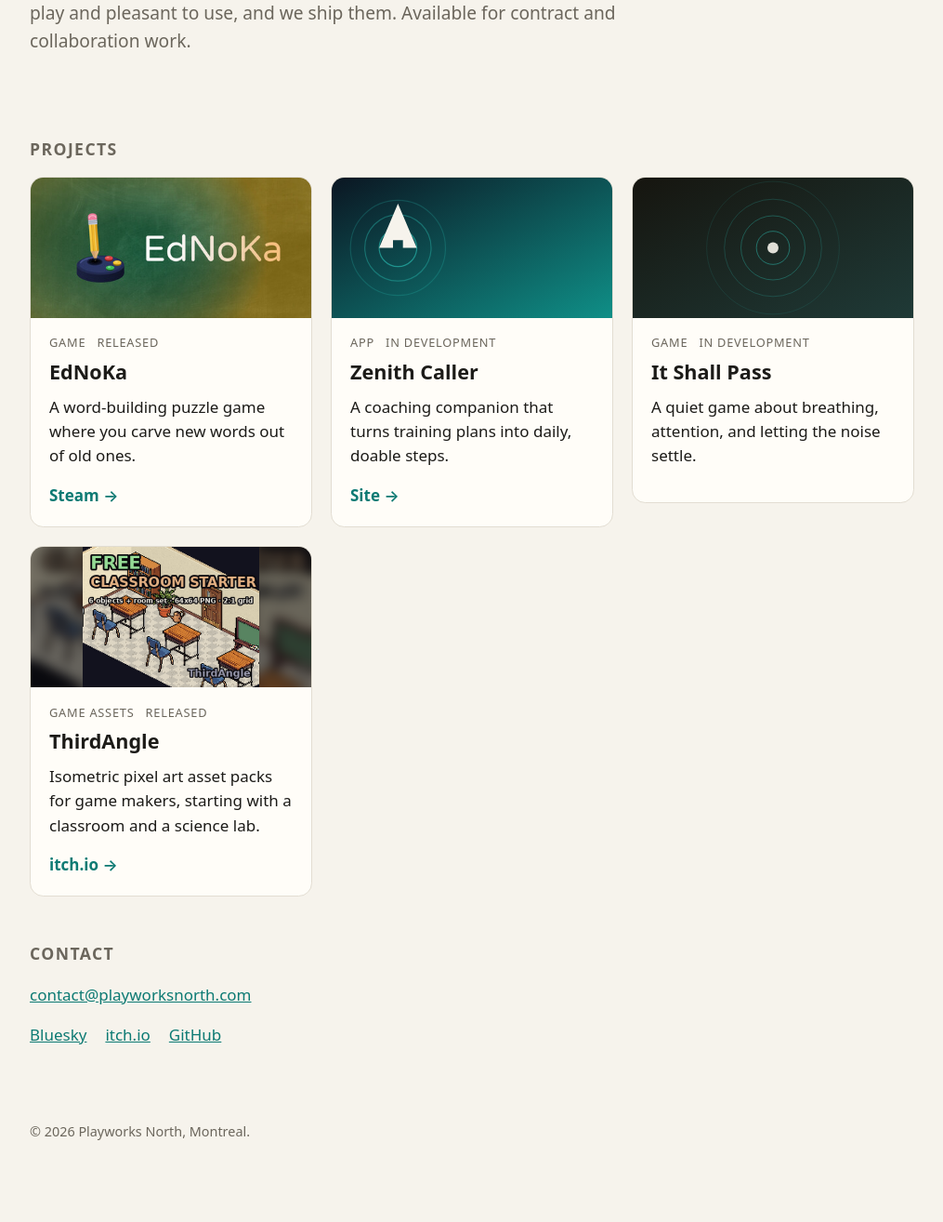
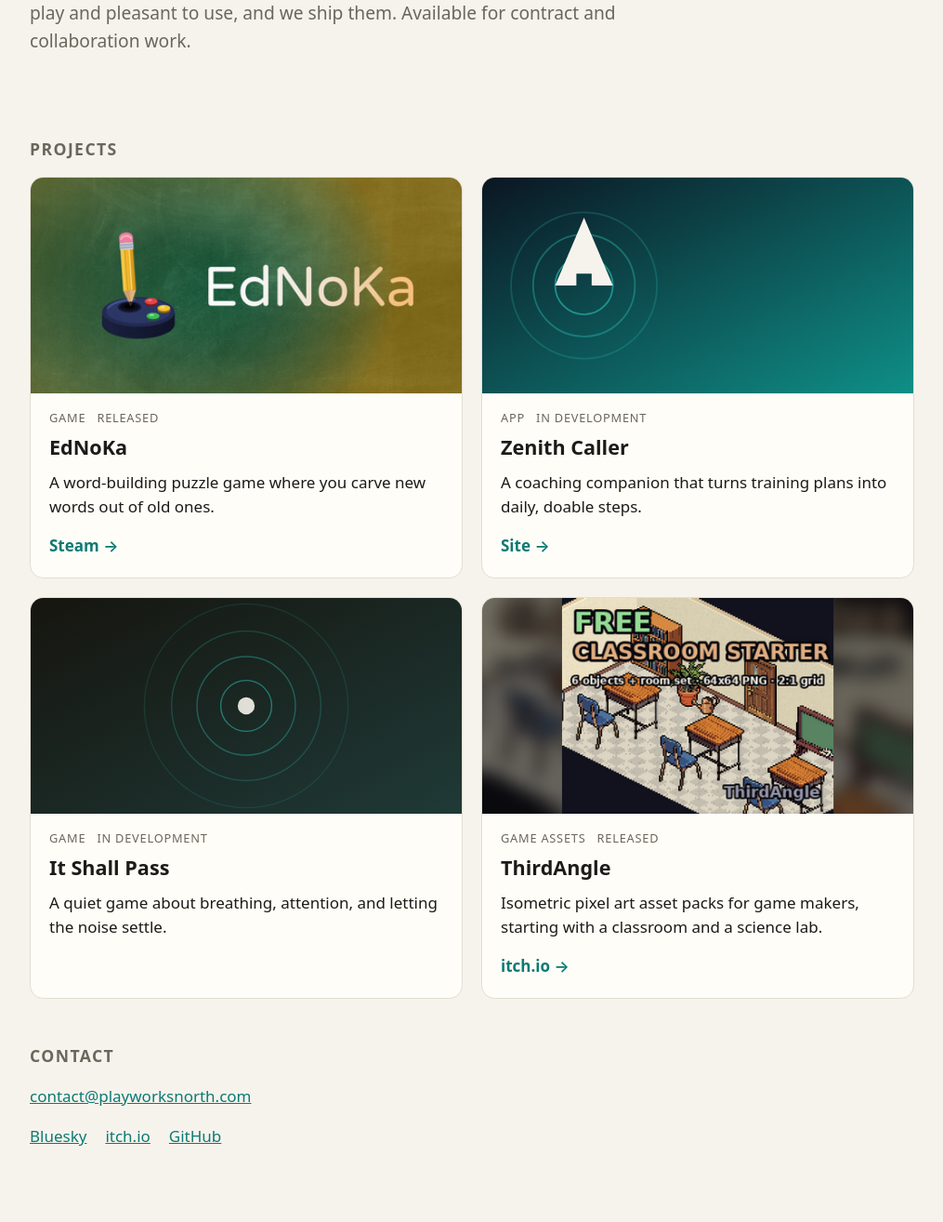
Before and after one commit to playworksnorth/playworksnorth.com, a Django app: page / in a window 1280 px wide. Shown: the part 239-1553 px from the top of the page at 93% size, without its empty margins (132-1147 px from the left). Before the commit the page ends 1465 px from the top, so only its background shows below. Run offline with Django 5.2, Linux system fonts and the light colour scheme.

Commit message:
fix: project cards grid broke on desktop, orphaned the 4th card
auto-fit sized to 3 columns at the site's max width, so ThirdAngle
landed alone on its own row with a big empty gap next to it. Switched
to an explicit 1-column mobile / 2-column desktop grid so the four
cards always pair up evenly.

Co-Authored-By: Claude Sonnet 5 <noreply@anthropic.com>
Claude-Session: https://claude.ai/code/session_01EMxeBxptWDXhTcwUsGQPng

```diff
--- a/playworksnorth/core/static/core/style.css
+++ b/playworksnorth/core/static/core/style.css
@@ -27,11 +27,13 @@ main, .site-header, .site-footer { max-width: 62rem; margin: 0 auto; padding: 0
 .hero h1 { font-size: clamp(2rem, 5vw, 3.25rem); line-height: 1.1; margin: 0 0 1rem; }
 .lede { font-size: 1.2rem; color: var(--muted); max-width: 40rem; margin: 0; }
 h2 { font-size: 1.1rem; text-transform: uppercase; letter-spacing: .08em; color: var(--muted); margin: 3rem 0 1rem; }
-.cards { list-style: none; padding: 0; margin: 0; display: grid; gap: 1.25rem; grid-template-columns: repeat(auto-fit, minmax(16rem, 1fr)); }
+.cards { list-style: none; padding: 0; margin: 0; display: grid; gap: 1.25rem; grid-template-columns: 1fr; }
+@media (min-width: 40rem) { .cards { grid-template-columns: repeat(2, 1fr); } }
+.cards > li { display: flex; }
 .card {
   background: var(--card); border: 1px solid var(--line); border-radius: .9rem;
   display: flex; flex-direction: column; overflow: hidden; text-decoration: none; color: inherit;
-  transition: transform .15s ease, box-shadow .15s ease, border-color .15s ease;
+  width: 100%; transition: transform .15s ease, box-shadow .15s ease, border-color .15s ease;
 }
 a.card:hover, a.card:focus-visible {
   transform: translateY(-.25rem);
```
